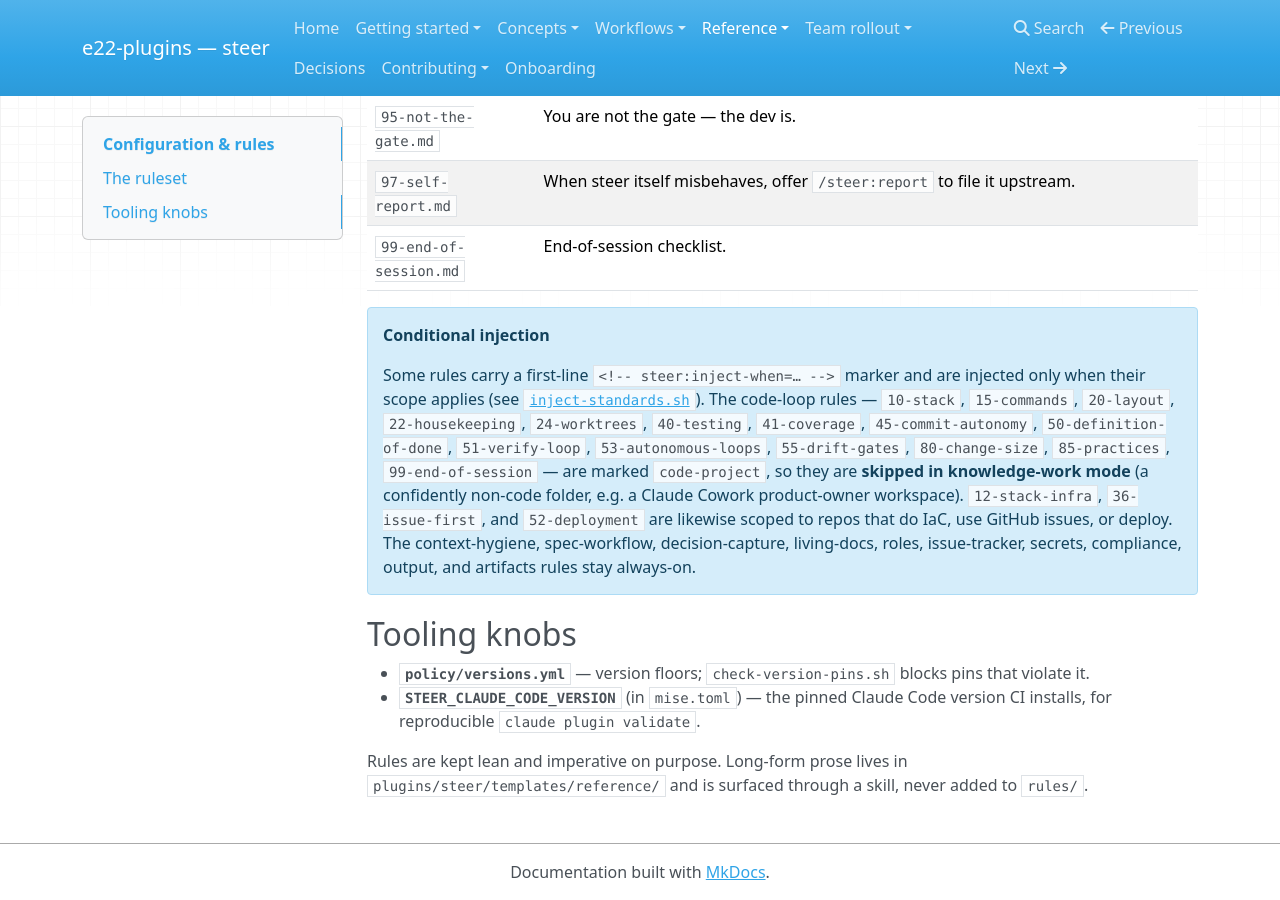
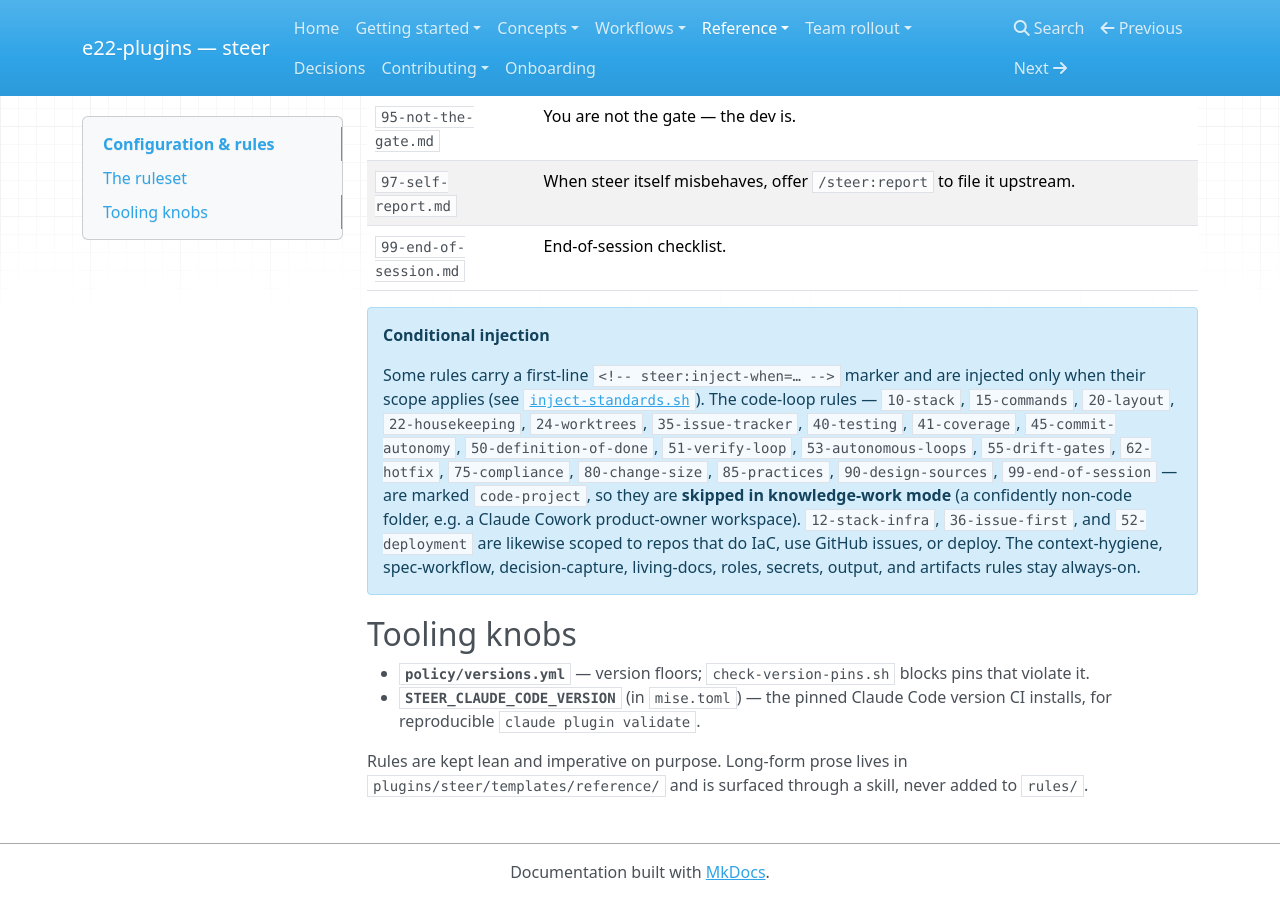
Before and after one commit to element22llc/e22-plugins, an MkDocs documentation site: the page built from docs/reference/configuration.md, in a window 1280 px wide and 900 px high, scrolled down 2265 px. Built offline with MkDocs 1.6.1, drawn with Linux system fonts in a browser that asks for light colours; nearby versions of some CDN libraries.

Commit message:
chore(release): steer 3.17.0
Cut steer 3.17.0 (minor): rename the CHANGELOG [Unreleased] heading to
3.17.0, re-seed an empty [Unreleased], and bump the three version
manifests (plugin.json ×2 + the marketplace steer entry).

Folds in two pre-release audit fixes (documentation/changelog-only — they
ship nothing and need no separate changelog entry):
- CHANGELOG: restore the dropped "- **...**" header on the Claude Artifacts
  first-class-deliverable entry, which had fused into the hook-merge bullet
  above it, so the published release notes read as distinct bullets.
- docs/reference/configuration.md: correct the "Conditional injection" note
  for the four rules newly scoped to code-project this release
  (35-issue-tracker, 62-hotfix, 75-compliance, 90-design-sources) — they no
  longer stay always-on in knowledge-work mode.

Co-Authored-By: Claude Opus 4.8 <noreply@anthropic.com>
Claude-Session: https://claude.ai/code/session_019qvzwwBKapJFMs4vTgNKb6

```diff
--- a/docs/reference/configuration.md
+++ b/docs/reference/configuration.md
@@ -52,16 +52,17 @@ manual. They are injected into every managed session by `inject-standards.sh`
     Some rules carry a first-line `<!-- steer:inject-when=… -->` marker and are
     injected only when their scope applies (see
     [`inject-standards.sh`](hooks.md)). The code-loop rules — `10-stack`,
-    `15-commands`, `20-layout`, `22-housekeeping`, `24-worktrees`, `40-testing`,
-    `41-coverage`, `45-commit-autonomy`, `50-definition-of-done`, `51-verify-loop`,
-    `53-autonomous-loops`, `55-drift-gates`, `80-change-size`, `85-practices`,
+    `15-commands`, `20-layout`, `22-housekeeping`, `24-worktrees`, `35-issue-tracker`,
+    `40-testing`, `41-coverage`, `45-commit-autonomy`, `50-definition-of-done`,
+    `51-verify-loop`, `53-autonomous-loops`, `55-drift-gates`, `62-hotfix`,
+    `75-compliance`, `80-change-size`, `85-practices`, `90-design-sources`,
     `99-end-of-session` — are marked
     `code-project`, so they are **skipped in knowledge-work mode** (a confidently
     non-code folder, e.g. a Claude Cowork product-owner workspace). `12-stack-infra`,
     `36-issue-first`, and `52-deployment` are likewise scoped to repos that do IaC,
     use GitHub issues, or deploy. The context-hygiene, spec-workflow,
-    decision-capture, living-docs, roles, issue-tracker, secrets, compliance,
-    output, and artifacts rules stay always-on.
+    decision-capture, living-docs, roles, secrets, output, and artifacts rules
+    stay always-on.
 
 ## Tooling knobs
 
```
Also changed, not shown: CHANGELOG.md (+7 -2 lines), 3 other files.
